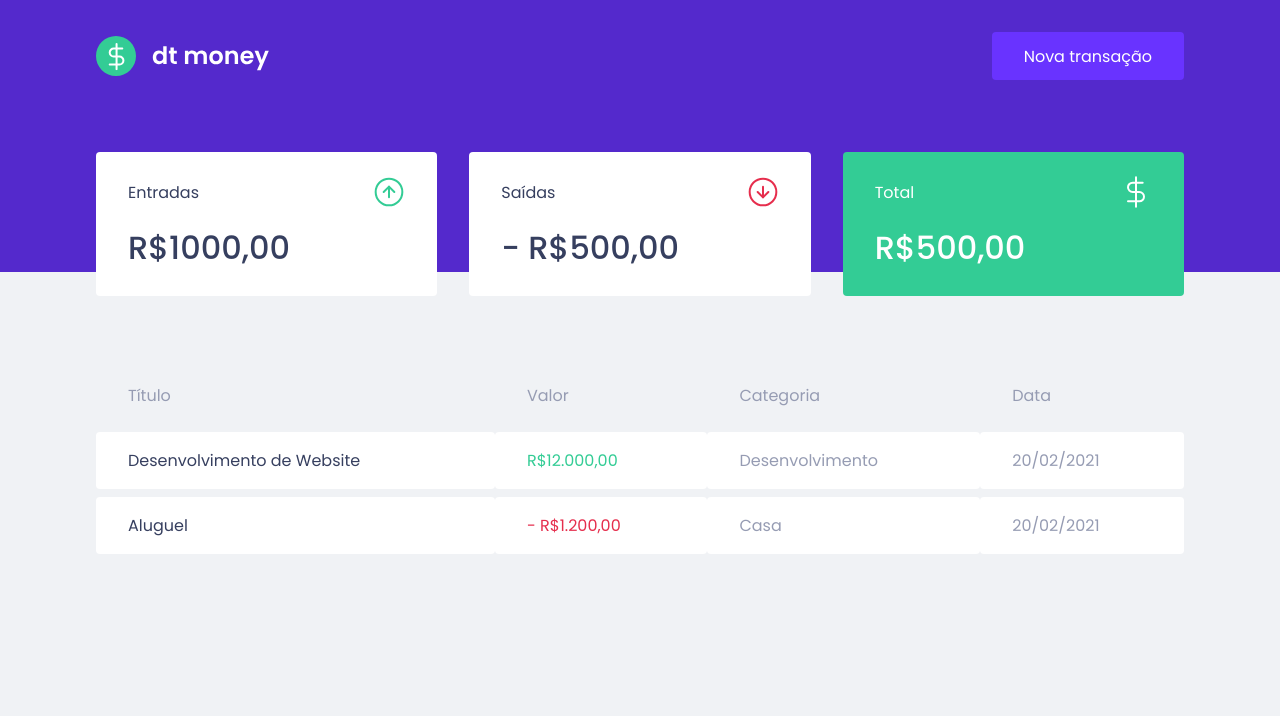
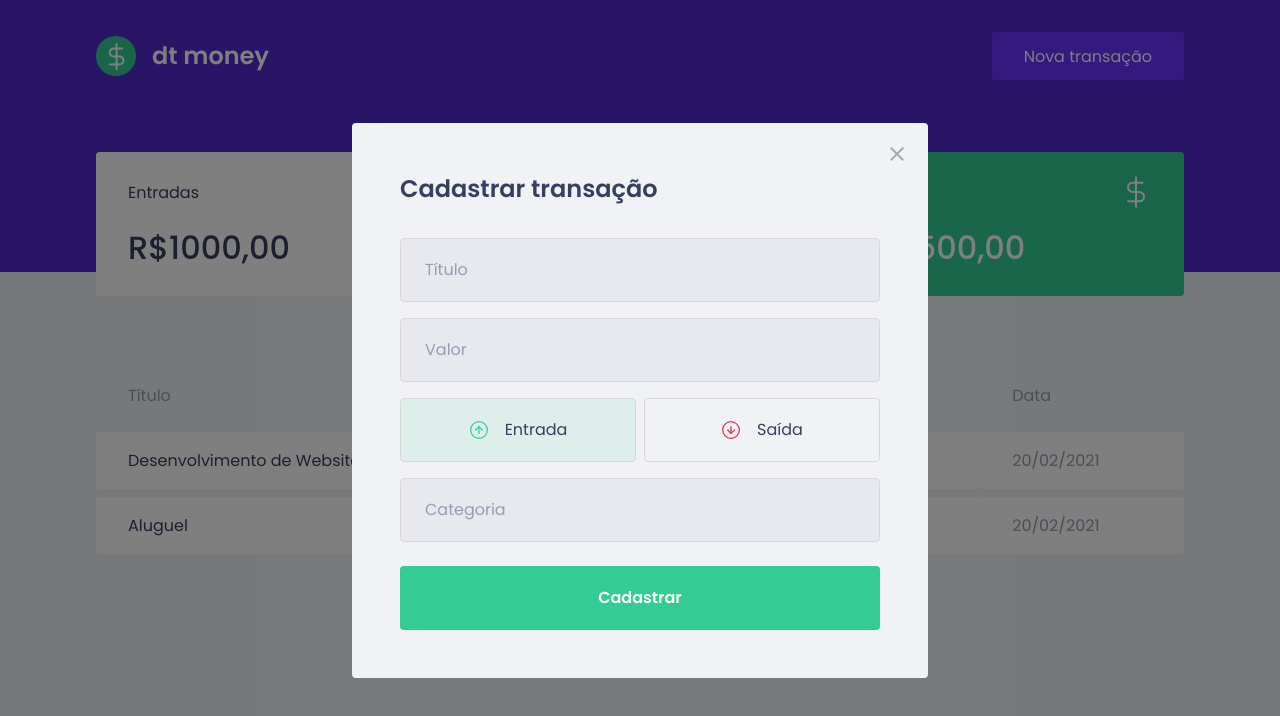
Before and after one commit to SammuelGR/dtmoney, a React (Create React App) app: page / in a window 1280 px wide. Both pictures are taken after a click on the button "Nova transação". Shown: the top 716 px of the page. Built offline with nearby package versions, Linux system fonts and the light colour scheme; no server answers; what miragejs would draw is missing.

Commit message:
feat: Implements NewTransactionModal component layout

```diff
--- a/package.json
+++ b/package.json
@@ -6,8 +6,10 @@
   "dependencies": {
     "axios": "^0.24.0",
     "miragejs": "^0.1.43",
+    "polished": "^4.1.3",
     "react": "^17.0.2",
     "react-dom": "^17.0.2",
+    "react-modal": "^3.14.4",
     "react-scripts": "4.0.3",
     "styled-components": "^5.3.3",
     "web-vitals": "^1.0.1"
@@ -20,6 +22,7 @@
     "@types/node": "^12.0.0",
     "@types/react": "^17.0.0",
     "@types/react-dom": "^17.0.0",
+    "@types/react-modal": "^3.13.1",
     "@types/styled-components": "^5.1.17",
     "gh-pages": "^3.2.3",
     "typescript": "^4.1.2"
--- a/src/App.tsx
+++ b/src/App.tsx
@@ -1,12 +1,35 @@
+import { useState } from "react";
+import Modal from "react-modal";
+
 import { Dashboard } from "./components/Dashboard";
 import { Header } from "./components/Header";
+import { NewTransactionModal } from "./components/NewTransactionModal";
 import { GlobalStyle } from "./styles/global";
 
+Modal.setAppElement("#root");
+
 export function App() {
+  const [isNewTransactionModalOpen, setIsNewTransactionModalOpen] =
+    useState(false);
+
+  function handleOpenNewTransactionModal() {
+    setIsNewTransactionModalOpen(true);
+  }
+
+  function handleCloseNewTransactionModal() {
+    setIsNewTransactionModalOpen(false);
+  }
   return (
     <>
-      <Header />
+      <Header onOpenNewTransactionModal={handleOpenNewTransactionModal} />
+
       <Dashboard />
+
+      <NewTransactionModal
+        isOpen={isNewTransactionModalOpen}
+        onRequestClose={handleCloseNewTransactionModal}
+      />
+
       <GlobalStyle />
     </>
   );
--- a/src/components/Header/index.tsx
+++ b/src/components/Header/index.tsx
@@ -2,12 +2,18 @@ import logoImg from "../../assets/logo.svg";
 
 import { Container, Content } from "./styles";
 
-export function Header() {
+interface HeaderProps {
+  onOpenNewTransactionModal: () => void;
+}
+
+export function Header({ onOpenNewTransactionModal }: HeaderProps) {
   return (
     <Container>
       <Content>
         <img src={logoImg} alt="dt money" />
-        <button type="button">Nova transação</button>
+        <button type="button" onClick={onOpenNewTransactionModal}>
+          Nova transação
+        </button>
       </Content>
     </Container>
   );
--- /dev/null
+++ b/src/components/NewTransactionModal/index.tsx
@@ -0,0 +1,71 @@
+import { useState } from "react";
+import Modal from "react-modal";
+
+import closeImg from "../../assets/close.svg";
+import incomeImg from "../../assets/income.svg";
+import outcomeImg from "../../assets/outcome.svg";
+
+import { Container, TransactionTypeContainer, RadioBox } from "./styles";
+
+interface NewTransactionModalProps {
+  isOpen: boolean;
+  onRequestClose: () => void;
+}
+
+export function NewTransactionModal({
+  isOpen,
+  onRequestClose,
+}: NewTransactionModalProps) {
+  const [type, setType] = useState("deposit");
+
+  return (
+    <Modal
+      isOpen={isOpen}
+      onRequestClose={onRequestClose}
+      overlayClassName="react-modal-overlay"
+      className="react-modal-content"
+    >
+      <button
+        type="button"
+        onClick={onRequestClose}
+        className="react-modal-close"
+      >
+        <img src={closeImg} alt="Fechar modal" />
+      </button>
+
+      <Container>
+        <h2>Cadastrar transação</h2>
+
+        <input placeholder="Título" />
+
+        <input type="number" placeholder="Valor" />
+
+        <TransactionTypeContainer>
+          <RadioBox
+            type="button"
+            onClick={() => setType("deposit")}
+            isActive={type === "deposit"}
+            activeColor="green"
+          >
+            <img src={incomeImg} alt="Entrada" />
+            <span>Entrada</span>
+          </RadioBox>
+
+          <RadioBox
+            type="button"
+            onClick={() => setType("withdraw")}
+            isActive={type === "withdraw"}
+            activeColor="red"
+          >
+            <img src={outcomeImg} alt="Saída" />
+            <span>Saída</span>
+          </RadioBox>
+        </TransactionTypeContainer>
+
+        <input placeholder="Categoria" />
+
+        <button type="submit">Cadastrar</button>
+      </Container>
+    </Modal>
+  );
+}
--- /dev/null
+++ b/src/components/NewTransactionModal/styles.ts
@@ -0,0 +1,98 @@
+import styled from "styled-components";
+import { darken, transparentize } from "polished";
+
+export const Container = styled.form`
+  h2 {
+    color: var(--text-title);
+    font-size: 1.5rem;
+    margin-bottom: 2rem;
+  }
+
+  input {
+    width: 100%;
+    padding: 0 1.5rem;
+    height: 4rem;
+    border-radius: 0.25rem;
+
+    border: 1px solid #d7d7d7;
+    background: #e7e9ee;
+
+    font-weight: 400;
+    font-size: 1rem;
+
+    &::placeholder {
+      color: var(--text-body);
+    }
+
+    & + input {
+      margin-top: 1rem;
+    }
+  }
+
+  button[type="submit"] {
+    width: 100%;
+    padding: 0 1.5rem;
+    height: 4rem;
+    background: var(--green);
+    color: #fff;
+    border-radius: 0.25rem;
+    border: 0;
+    font-size: 1rem;
+    margin-top: 1.5rem;
+    font-weight: 600;
+
+    transition: filter 0.2s;
+
+    &:hover {
+      filter: brightness(0.9);
+    }
+  }
+`;
+
+export const TransactionTypeContainer = styled.div`
+  margin: 1rem 0;
+  display: grid;
+  grid-template-columns: 1fr 1fr;
+  gap: 0.5rem;
+`;
+
+interface RadioBoxProps {
+  isActive: boolean;
+  activeColor: "green" | "red";
+}
+
+const colors = {
+  green: "#33cc95",
+  red: "#e52e4d",
+};
+
+export const RadioBox = styled.button<RadioBoxProps>`
+  height: 4rem;
+  border: 1px solid #d7d7d7;
+  border-radius: 0.25rem;
+
+  background: ${({ isActive, activeColor }) =>
+    isActive ? transparentize(0.9, colors[activeColor]) : "transparent"};
+
+  display: flex;
+  align-items: center;
+  justify-content: center;
+
+  transition: border-color 0.2s;
+
+  &:hover {
+    border-color: ${darken(0.1, "#d7d7d7")};
+  }
+
+  img {
+    height: 20px;
+    width: 20px;
+  }
+
+  span {
+    display: inline-block;
+    margin-left: 1rem;
+    font-size: 1rem;
+    color: var(--text-title);
+  }
+`;
--- a/src/styles/global.ts
+++ b/src/styles/global.ts
@@ -52,4 +52,41 @@ export const GlobalStyle = createGlobalStyle`
         opacity: 0.6;
         cursor: not-allowed;
     }
+
+    .react-modal-overlay {
+        background: rgba(0, 0, 0, 0.5);
+
+        position: fixed;
+        top: 0;
+        right: 0;
+        bottom: 0;
+        left: 0;
+
+        display: flex;
+        align-items: center;
+        justify-content: center;
+    }
+
+    .react-modal-content {
+        width: 100%;
+        max-width: 576px;
+        background: var(--background);
+        padding: 3rem;
+        position: relative;
+        border-radius: 0.25rem;
+    }
+
+    .react-modal-close {
+        position: absolute;
+        right: 1.5rem;
+        top: 1.5rem;
+        border: 0;
+        background: transparent;
+
+        transition: filter 0.2s;
+
+        &:hover {
+            filter: brightness(0.8);
+        }
+    }
 `;
```
Also changed, not shown: 1 other file (tests, documents, lock files or other folders).
